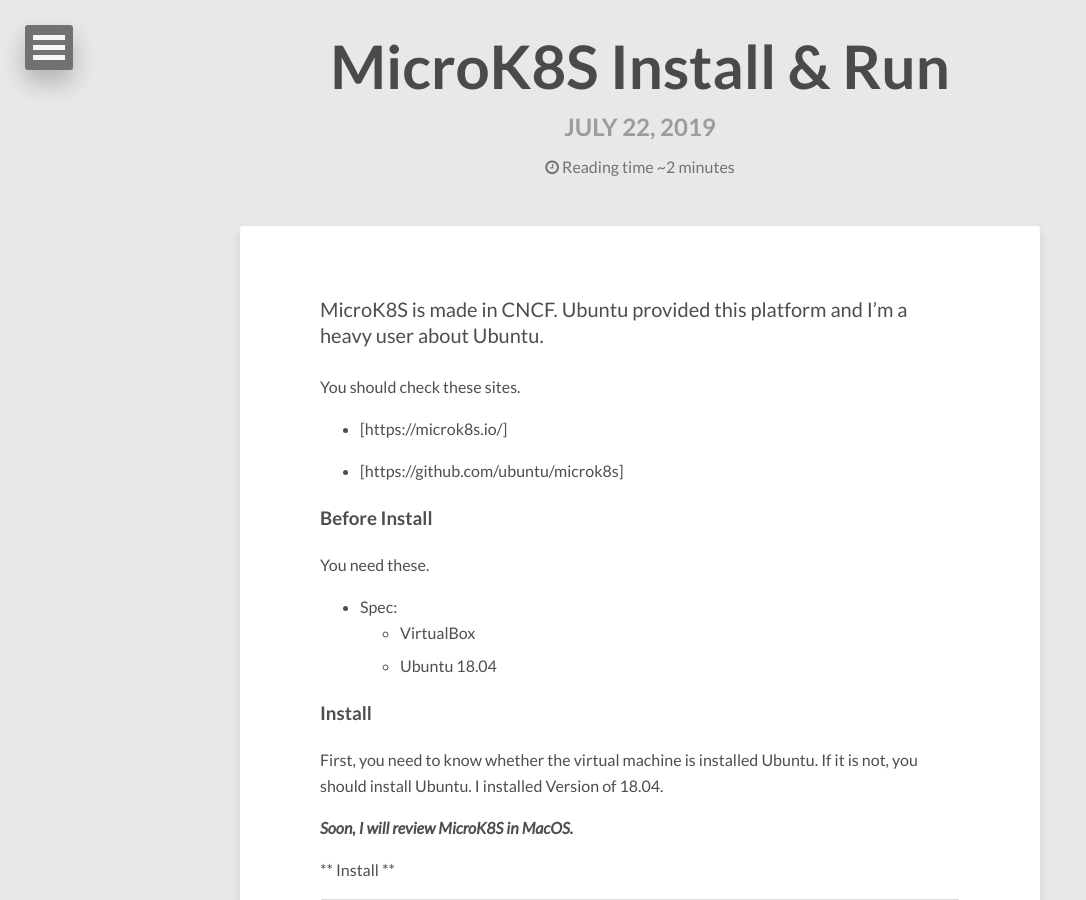
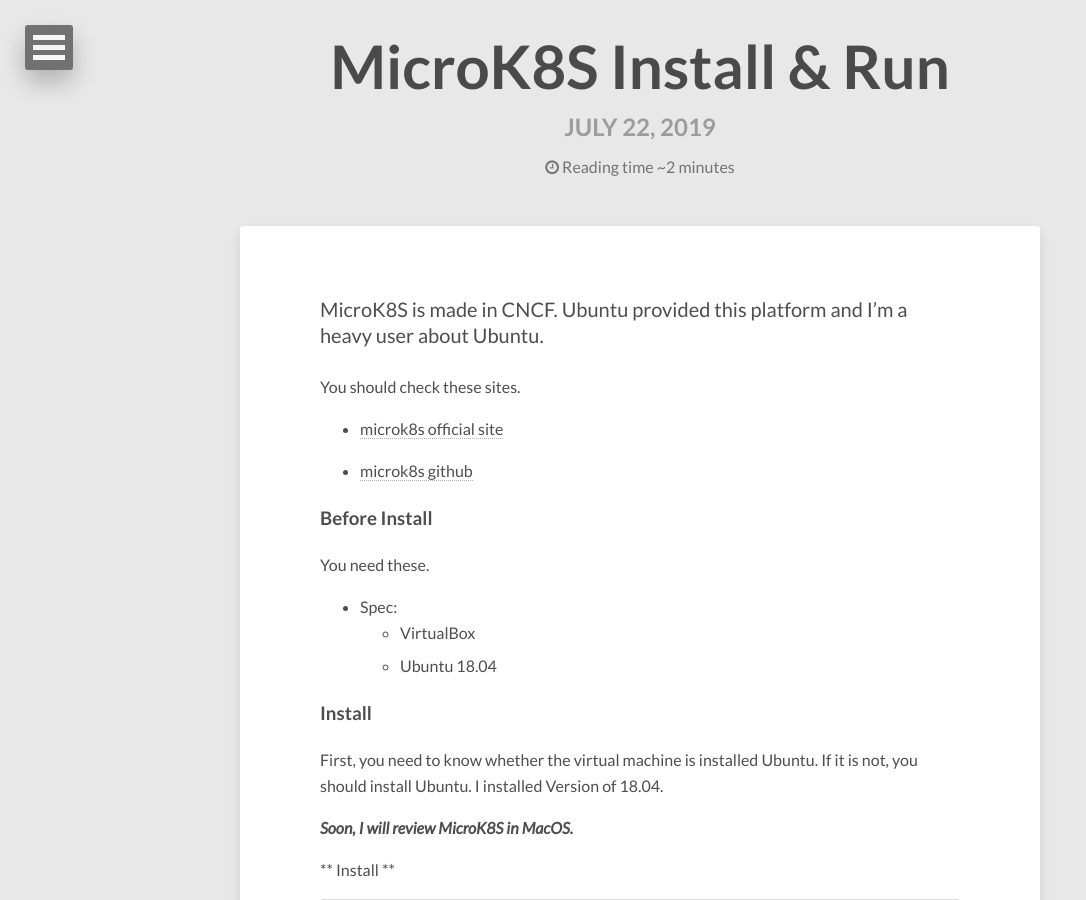
Before and after one commit to longlg88/longlg88.github.io, a Jekyll site: the page built from _posts/2019-07-22-microk8s.md, in a window 1280 px wide and 900 px high. Shown: the whole window, without its empty margins (0-1086 px from the left). Built offline with Jekyll 4.4.1, drawn with Linux system fonts in a browser that asks for light colours; nearby versions of some CDN libraries.

Commit message:
First deploy

```diff
--- a/_posts/2019-07-22-microk8s.md
+++ b/_posts/2019-07-22-microk8s.md
@@ -8,9 +8,9 @@
 MicroK8S is made in CNCF. Ubuntu provided this platform and I'm a heavy user about Ubuntu.
 
 You should check these sites.
-  * [https://microk8s.io/]
+  * [microk8s official site](https://microk8s.io/)
 
-  * [https://github.com/ubuntu/microk8s]
+  * [microk8s github](https://github.com/ubuntu/microk8s)
 
 
 
```
